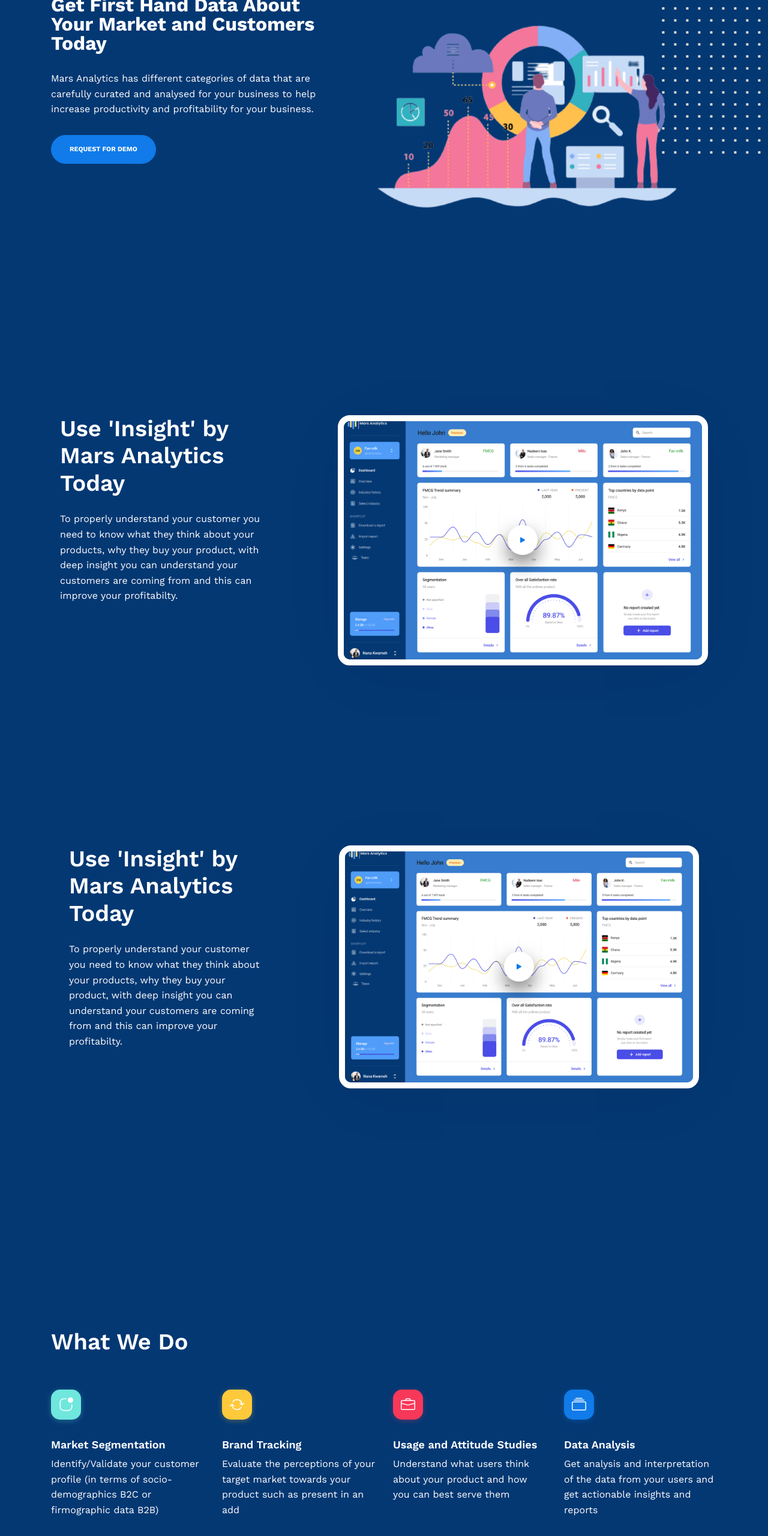
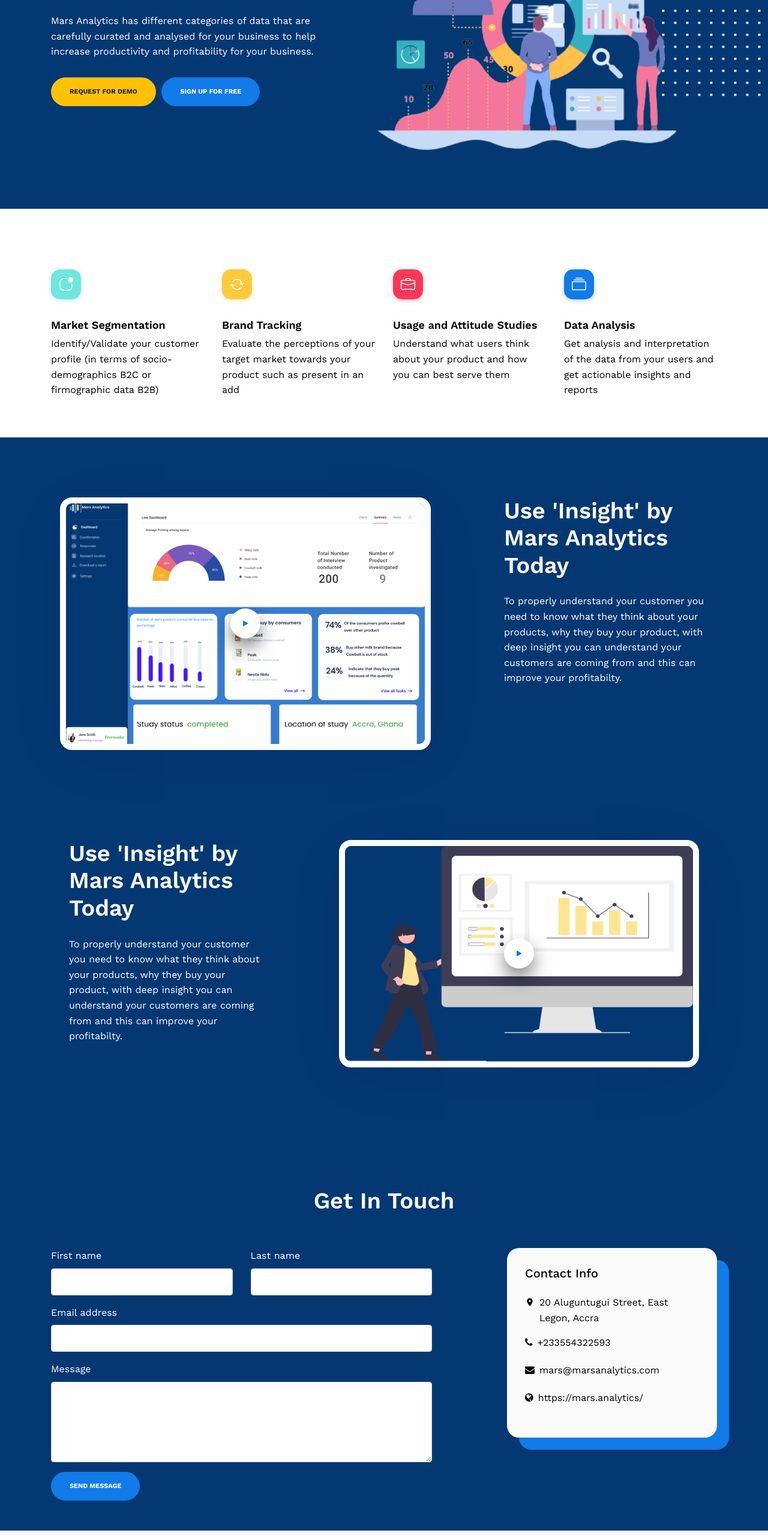
Before and after one commit to richie-omondi/LandingPage, a plain HTML site: page index.html in a window 1280 px wide. Shown: the part 200-2760 px from the top of the page at 60% size. Drawn offline with nearby package versions, Linux system fonts and the light colour scheme; files whose address does not match are found by name.

Commit message:
Added new images and changed the order of sections of the website

```diff
--- a/css/style.css
+++ b/css/style.css
@@ -644,7 +644,7 @@ h1, .h1, h2, .h2, h3, .h3, h4, .h4 {
 .untree_co-hero {
   position: relative; }
   .untree_co-hero, .untree_co-hero > .container > .row {
-    padding: 6rem 0; }
+    padding: 3rem 0; }
   @media (max-width: 991.98px) {
     .untree_co-hero {
       text-align: center; } }
@@ -679,7 +679,7 @@ h1, .h1, h2, .h2, h3, .h3, h4, .h4 {
     margin-bottom: 30px; }
 
 .untree_co-section {
-  padding: 100px 0;
+  padding: 50px 0;
   position: relative; }
   @media (max-width: 991.98px) {
     .untree_co-section {
--- a/index.html
+++ b/index.html
@@ -45,20 +45,10 @@
           <li><img src="./images/logo.png" height="40px" width="auto" /></li>
         </ul>
         <ul class="js-clone-nav d-none d-lg-inline-block site-menu " >
-
-          <li class="has-children">
-            <a href="#" class="nav-link" style="color: white">Product</a>
-            <ul class="dropdown">
-              <li><a href="#product-section" class="nav-link">Market Research</a></li>
-              <li><a href="#product-section" class="nav-link">Brand Tracking</a></li>
-              <li><a href="#product-section" class="nav-link">Market Segmentation</a></li>
-              <li><a href="#product-section" class="nav-link">Data Analysis</a></li>
-              <li><a href="#product-section" class="nav-link">Customer Perception</a></li>
-              <li class="has-children">
-            </ul>
-          </li>
+           <li><a href="#" class="nav-link" style="color: white">Product</a></li>
           <li><a href="#features-section" class="nav-link" style="color: white">How It Works</a></li>
-          <li><a href="#pricing-section" class="nav-link" style="color: white">Insight</a></li>
+          <li><a href="#infographics-section" class="nav-link" style="color: white">Infographics</a></li>
+          <li><a href="#pricing-section" class="nav-link" style="color: white">Reports</a></li>
           <li><a href="#about-section" class="nav-link" style="color: white">Pricing</a></li>
         </ul>
 
@@ -88,7 +78,7 @@
             <div class="col-md-5 mb-5">
               <div class="row">
                 <div class="col-12">
-                  <h1 class="heading" data-aos="fade-up" data-aos-delay="0">Get First Hand Data About Your Market and Customers Today</h1>
+                  <h1 class="heading" data-aos="fade-up" data-aos-delay="0">Get First Hand Data About Your Business and Customer</h1>
                 </div>
                 <div class="col-12">
                   <div class="intro">
@@ -97,7 +87,8 @@
                       <p style="color: white">Mars Analytics has different categories of data that are carefully curated and analysed for your business to help increase productivity and profitability for your business.</p>
                     </div> <!-- /.excerpt -->
                     <p data-aos="fade-up"  data-aos-delay="200">
-                      <a href="#features-section" class="btn btn-primary smoothscroll mr-1">Request For Demo</a>
+                      <a href="#features-section" class="btn btn-warning smoothscroll mr-1">Request For Demo</a>
+                      <a href="#features-section" class="btn btn-primary smoothscroll mr-1">Sign up for free</a>
                     </p>
                   </div>
                 </div>
@@ -117,6 +108,76 @@
     </div> -->
   </div> <!-- /.untree_co-hero -->
 
+  <div class="untree_co-section " style="padding-top:0px ; background-color: white;">
+    <div class="container">
+
+      <div class="row custom-black">
+        <div class="col-12 mb-5" data-aos="fade-up">
+          <h2 class="heading text-black">What We Do</h2>
+        </div>
+
+        <div class="col-md-6 mb-4 mb-lg-0 col-lg-3" data-aos="fade-up" data-aos-delay="0">
+          <div class="service">
+            <div class="service-icon color-1 mb-4">
+              <svg class="bi bi-app-indicator" width="1em" height="1em" viewBox="0 0 16 16" fill="currentColor" xmlns="http://www.w3.org/2000/svg">
+                <path fill-rule="evenodd" d="M5.5 2A3.5 3.5 0 0 0 2 5.5v5A3.5 3.5 0 0 0 5.5 14h5a3.5 3.5 0 0 0 3.5-3.5V8a.5.5 0 0 1 1 0v2.5a4.5 4.5 0 0 1-4.5 4.5h-5A4.5 4.5 0 0 1 1 10.5v-5A4.5 4.5 0 0 1 5.5 1H8a.5.5 0 0 1 0 1H5.5z"/>
+                <path d="M16 3a3 3 0 1 1-6 0 3 3 0 0 1 6 0z"/>
+              </svg>
+            </div> <!-- /.icon -->
+            <div class="service-contents">
+              <h3 style="color: black">Market Segmentation</h3>
+              <p style="color: black">Identify/Validate your customer profile (in terms of socio-demographics B2C or firmographic data B2B)</p>
+            </div> <!-- /.service-contents-->
+          </div> <!-- /.service -->
+        </div> <!-- /.col-lg-3 -->
+
+        <div class="col-md-6 mb-4 mb-lg-0 col-lg-3" data-aos="fade-up" data-aos-delay="100">
+          <div class="service">
+            <div class="service-icon color-2 mb-4">
+              <svg class="bi bi-arrow-repeat" width="1em" height="1em" viewBox="0 0 16 16" fill="currentColor" xmlns="http://www.w3.org/2000/svg">
+                <path fill-rule="evenodd" d="M2.854 7.146a.5.5 0 0 0-.708 0l-2 2a.5.5 0 1 0 .708.708L2.5 8.207l1.646 1.647a.5.5 0 0 0 .708-.708l-2-2zm13-1a.5.5 0 0 0-.708 0L13.5 7.793l-1.646-1.647a.5.5 0 0 0-.708.708l2 2a.5.5 0 0 0 .708 0l2-2a.5.5 0 0 0 0-.708z"/>
+                <path fill-rule="evenodd" d="M8 3a4.995 4.995 0 0 0-4.192 2.273.5.5 0 0 1-.837-.546A6 6 0 0 1 14 8a.5.5 0 0 1-1.001 0 5 5 0 0 0-5-5zM2.5 7.5A.5.5 0 0 1 3 8a5 5 0 0 0 9.192 2.727.5.5 0 1 1 .837.546A6 6 0 0 1 2 8a.5.5 0 0 1 .501-.5z"/>
+              </svg>
+            </div> <!-- /.icon -->
+            <div class="service-contents">
+              <h3 style="color: black">Brand Tracking</h3>
+              <p style="color: black"> Evaluate the perceptions of your target market towards your product such as present in an add</p>
+            </div> <!-- /.service-contents-->
+          </div> <!-- /.service -->
+        </div> <!-- /.col-lg-3 -->
+
+        <div class="col-md-6 mb-4 mb-lg-0 col-lg-3" data-aos="fade-up" data-aos-delay="200">
+          <div class="service">
+            <div class="service-icon color-3 mb-4">
+              <svg class="bi bi-briefcase" width="1em" height="1em" viewBox="0 0 16 16" fill="currentColor" xmlns="http://www.w3.org/2000/svg">
+                <path fill-rule="evenodd" d="M0 12.5A1.5 1.5 0 0 0 1.5 14h13a1.5 1.5 0 0 0 1.5-1.5v-6h-1v6a.5.5 0 0 1-.5.5h-13a.5.5 0 0 1-.5-.5v-6H0v6z"/>
+                <path fill-rule="evenodd" d="M0 4.5A1.5 1.5 0 0 1 1.5 3h13A1.5 1.5 0 0 1 16 4.5v2.384l-7.614 2.03a1.5 1.5 0 0 1-.772 0L0 6.884V4.5zM1.5 4a.5.5 0 0 0-.5.5v1.616l6.871 1.832a.5.5 0 0 0 .258 0L15 6.116V4.5a.5.5 0 0 0-.5-.5h-13zM5 2.5A1.5 1.5 0 0 1 6.5 1h3A1.5 1.5 0 0 1 11 2.5V3h-1v-.5a.5.5 0 0 0-.5-.5h-3a.5.5 0 0 0-.5.5V3H5v-.5z"/>
+              </svg>
+            </div> <!-- /.icon -->
+            <div class="service-contents">
+              <h3 style="color: black">Usage and Attitude Studies</h3>
+              <p style="color: black">Understand what users think about your product and how you can best serve them</p>
+            </div> <!-- /.service-contents-->
+          </div> <!-- /.service -->
+        </div> <!-- /.col-lg-3 -->
+
+        <div class="col-md-6 mb-4 mb-lg-0 col-lg-3" data-aos="fade-up" data-aos-delay="300">
+          <div class="service">
+            <div class="service-icon color-4 mb-4">
+              <svg class="bi bi-collection" width="1em" height="1em" viewBox="0 0 16 16" fill="currentColor" xmlns="http://www.w3.org/2000/svg">
+                <path fill-rule="evenodd" d="M14.5 13.5h-13A.5.5 0 0 1 1 13V6a.5.5 0 0 1 .5-.5h13a.5.5 0 0 1 .5.5v7a.5.5 0 0 1-.5.5zm-13 1A1.5 1.5 0 0 1 0 13V6a1.5 1.5 0 0 1 1.5-1.5h13A1.5 1.5 0 0 1 16 6v7a1.5 1.5 0 0 1-1.5 1.5h-13zM2 3a.5.5 0 0 0 .5.5h11a.5.5 0 0 0 0-1h-11A.5.5 0 0 0 2 3zm2-2a.5.5 0 0 0 .5.5h7a.5.5 0 0 0 0-1h-7A.5.5 0 0 0 4 1z"/>
+              </svg>
+            </div> <!-- /.icon -->
+            <div class="service-contents">
+              <h3 style="color: black">Data Analysis</h3>
+              <p style="color: black">Get analysis and interpretation of the data from your users and get actionable insights and reports</p>
+            </div> <!-- /.service-contents-->
+          </div> <!-- /.service -->
+        </div> <!-- /.col-lg-3 -->
+      </div> <!-- /.row -->
+    </div> <!-- /.container -->
+  </div> <!-- /.untree_co-section -->
+
 
 
   <div class="untree_co-section">
@@ -125,12 +186,6 @@
   <div class="untree_co-section" id="features-section">
     <div class="container">
       <div class="row justify-content-between">
-        <div class="col-lg-4">
-          <h3 class="heading mb-4" data-aos="fade-up" data-aos-delay="100">Use 'Insight' by Mars Analytics Today</h3>
-          <div class="mb-4" data-aos="fade-up" data-aos-delay="200">
-            <p style="color: white">To properly understand your customer you need to know what they think about your products, why they buy your product, with deep insight you can understand your customers are coming from and this can improve your profitabilty.</p>
-          </div> <!-- /.mb-4 -->
-        </div>
         <div class="col-lg-7" data-aos="fade-up" data-aos-delay="400">
           <a href="https://vimeo.com/342333493" class="btn-video" data-fancybox>
 
@@ -139,9 +194,16 @@
                 <path d="M11.596 8.697l-6.363 3.692c-.54.313-1.233-.066-1.233-.697V4.308c0-.63.692-1.01 1.233-.696l6.363 3.692a.802.802 0 0 1 0 1.393z"/>
               </svg>
             </span>
-            <img src="images/dashboard_image.png" alt="Image" class="img-fluid img-shadow">
+            <img src="images/dashboard_image_1.png" alt="Image" class="img-fluid img-shadow">
           </a>
-        </div> <!-- /.col-md-4 -->
+        </div>
+        <div class="col-lg-4">
+          <h3 class="heading mb-4" data-aos="fade-up" data-aos-delay="100">Use 'Insight' by Mars Analytics Today</h3>
+          <div class="mb-4" data-aos="fade-up" data-aos-delay="200">
+            <p style="color: white">To properly understand your customer you need to know what they think about your products, why they buy your product, with deep insight you can understand your customers are coming from and this can improve your profitabilty.</p>
+          </div> <!-- /.mb-4 -->
+        </div>
+         <!-- /.col-md-4 -->
       </div> <!-- /.row -->
     </div> <!-- /.container -->
   </div> <!-- /.untree_co-section -->
@@ -166,7 +228,7 @@
                 <path d="M11.596 8.697l-6.363 3.692c-.54.313-1.233-.066-1.233-.697V4.308c0-.63.692-1.01 1.233-.696l6.363 3.692a.802.802 0 0 1 0 1.393z"/>
               </svg>
             </span>
-            <img src="images/dashboard_image.png" alt="Image" class="img-fluid img-shadow">
+            <img src="images/image.png" alt="Image" class="img-fluid img-shadow">
           </a>
         </div> <!-- /.col-md-4 -->
       </div> <!-- /.row -->
@@ -174,76 +236,6 @@
   </div> <!-- /.untree_co-section -->
 
         </div> <!-- /.col-md-4 -->
-      </div> <!-- /.row -->
-    </div> <!-- /.container -->
-  </div> <!-- /.untree_co-section -->
-
-  <div class="untree_co-section">
-    <div class="container">
-
-      <div class="row">
-        <div class="col-12 mb-5" data-aos="fade-up">
-          <h2 class="heading">What We Do</h2>
-        </div>
-
-        <div class="col-md-6 mb-4 mb-lg-0 col-lg-3" data-aos="fade-up" data-aos-delay="0">
-          <div class="service">
-            <div class="service-icon color-1 mb-4">
-              <svg class="bi bi-app-indicator" width="1em" height="1em" viewBox="0 0 16 16" fill="currentColor" xmlns="http://www.w3.org/2000/svg">
-                <path fill-rule="evenodd" d="M5.5 2A3.5 3.5 0 0 0 2 5.5v5A3.5 3.5 0 0 0 5.5 14h5a3.5 3.5 0 0 0 3.5-3.5V8a.5.5 0 0 1 1 0v2.5a4.5 4.5 0 0 1-4.5 4.5h-5A4.5 4.5 0 0 1 1 10.5v-5A4.5 4.5 0 0 1 5.5 1H8a.5.5 0 0 1 0 1H5.5z"/>
-                <path d="M16 3a3 3 0 1 1-6 0 3 3 0 0 1 6 0z"/>
-              </svg>
-            </div> <!-- /.icon -->
-            <div class="service-contents">
-              <h3>Market Segmentation</h3>
-              <p> Identify/Validate your customer profile (in terms of socio-demographics B2C or firmographic data B2B)</p>
-            </div> <!-- /.service-contents-->
-          </div> <!-- /.service -->
-        </div> <!-- /.col-lg-3 -->
-
-        <div class="col-md-6 mb-4 mb-lg-0 col-lg-3" data-aos="fade-up" data-aos-delay="100">
-          <div class="service">
-            <div class="service-icon color-2 mb-4">
-              <svg class="bi bi-arrow-repeat" width="1em" height="1em" viewBox="0 0 16 16" fill="currentColor" xmlns="http://www.w3.org/2000/svg">
-                <path fill-rule="evenodd" d="M2.854 7.146a.5.5 0 0 0-.708 0l-2 2a.5.5 0 1 0 .708.708L2.5 8.207l1.646 1.647a.5.5 0 0 0 .708-.708l-2-2zm13-1a.5.5 0 0 0-.708 0L13.5 7.793l-1.646-1.647a.5.5 0 0 0-.708.708l2 2a.5.5 0 0 0 .708 0l2-2a.5.5 0 0 0 0-.708z"/>
-                <path fill-rule="evenodd" d="M8 3a4.995 4.995 0 0 0-4.192 2.273.5.5 0 0 1-.837-.546A6 6 0 0 1 14 8a.5.5 0 0 1-1.001 0 5 5 0 0 0-5-5zM2.5 7.5A.5.5 0 0 1 3 8a5 5 0 0 0 9.192 2.727.5.5 0 1 1 .837.546A6 6 0 0 1 2 8a.5.5 0 0 1 .501-.5z"/>
-              </svg>
-            </div> <!-- /.icon -->
-            <div class="service-contents">
-              <h3>Brand Tracking</h3>
-              <p> Evaluate the perceptions of your target market towards your product such as present in an add</p>
-            </div> <!-- /.service-contents-->
-          </div> <!-- /.service -->
-        </div> <!-- /.col-lg-3 -->
-
-        <div class="col-md-6 mb-4 mb-lg-0 col-lg-3" data-aos="fade-up" data-aos-delay="200">
-          <div class="service">
-            <div class="service-icon color-3 mb-4">
-              <svg class="bi bi-briefcase" width="1em" height="1em" viewBox="0 0 16 16" fill="currentColor" xmlns="http://www.w3.org/2000/svg">
-                <path fill-rule="evenodd" d="M0 12.5A1.5 1.5 0 0 0 1.5 14h13a1.5 1.5 0 0 0 1.5-1.5v-6h-1v6a.5.5 0 0 1-.5.5h-13a.5.5 0 0 1-.5-.5v-6H0v6z"/>
-                <path fill-rule="evenodd" d="M0 4.5A1.5 1.5 0 0 1 1.5 3h13A1.5 1.5 0 0 1 16 4.5v2.384l-7.614 2.03a1.5 1.5 0 0 1-.772 0L0 6.884V4.5zM1.5 4a.5.5 0 0 0-.5.5v1.616l6.871 1.832a.5.5 0 0 0 .258 0L15 6.116V4.5a.5.5 0 0 0-.5-.5h-13zM5 2.5A1.5 1.5 0 0 1 6.5 1h3A1.5 1.5 0 0 1 11 2.5V3h-1v-.5a.5.5 0 0 0-.5-.5h-3a.5.5 0 0 0-.5.5V3H5v-.5z"/>
-              </svg>
-            </div> <!-- /.icon -->
-            <div class="service-contents">
-              <h3>Usage and Attitude Studies</h3>
-              <p>Understand what users think about your product and how you can best serve them</p>
-            </div> <!-- /.service-contents-->
-          </div> <!-- /.service -->
-        </div> <!-- /.col-lg-3 -->
-
-        <div class="col-md-6 mb-4 mb-lg-0 col-lg-3" data-aos="fade-up" data-aos-delay="300">
-          <div class="service">
-            <div class="service-icon color-4 mb-4">
-              <svg class="bi bi-collection" width="1em" height="1em" viewBox="0 0 16 16" fill="currentColor" xmlns="http://www.w3.org/2000/svg">
-                <path fill-rule="evenodd" d="M14.5 13.5h-13A.5.5 0 0 1 1 13V6a.5.5 0 0 1 .5-.5h13a.5.5 0 0 1 .5.5v7a.5.5 0 0 1-.5.5zm-13 1A1.5 1.5 0 0 1 0 13V6a1.5 1.5 0 0 1 1.5-1.5h13A1.5 1.5 0 0 1 16 6v7a1.5 1.5 0 0 1-1.5 1.5h-13zM2 3a.5.5 0 0 0 .5.5h11a.5.5 0 0 0 0-1h-11A.5.5 0 0 0 2 3zm2-2a.5.5 0 0 0 .5.5h7a.5.5 0 0 0 0-1h-7A.5.5 0 0 0 4 1z"/>
-              </svg>
-            </div> <!-- /.icon -->
-            <div class="service-contents">
-              <h3>Data Analysis</h3>
-              <p>Get analysis and interpretation of the data from your users and get actionable insights and reports</p>
-            </div> <!-- /.service-contents-->
-          </div> <!-- /.service -->
-        </div> <!-- /.col-lg-3 -->
       </div> <!-- /.row -->
     </div> <!-- /.container -->
   </div> <!-- /.untree_co-section -->
```
Also changed, not shown: images/dashboard_image.png (deleted), images/dashboard_image_1.png (added).
